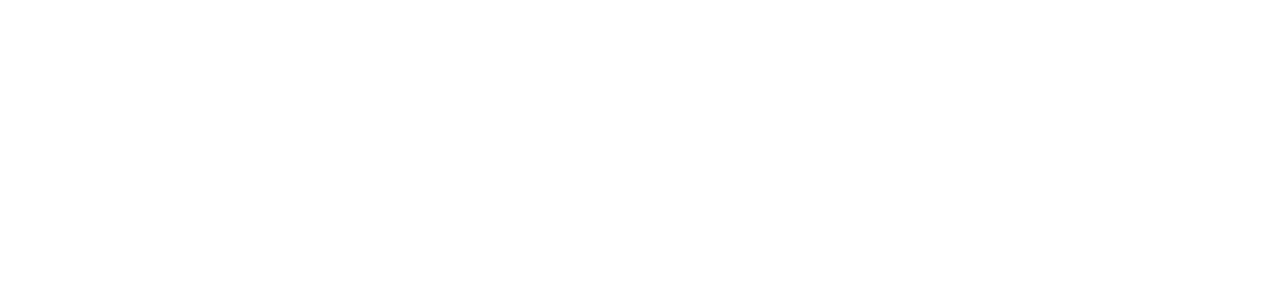
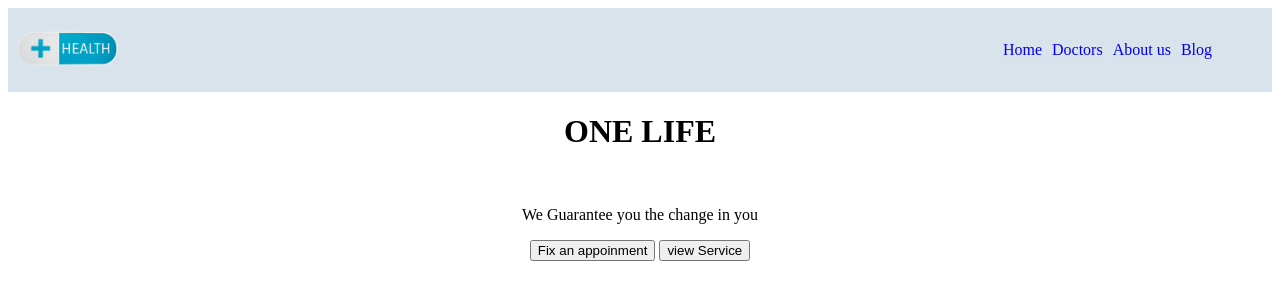
Before and after one commit to Habib3061998/medicall-project, a plain HTML site: page index.html in a window 1280 px wide. Drawn offline with Linux system fonts and the light colour scheme.

Commit message:
nav section

```diff
--- a/index.css
+++ b/index.css
@@ -0,0 +1,48 @@
+
+
+.menu-container{
+    display: flex;
+    text-align: center;
+    align-items: center;
+    justify-content: space-between;
+    background-color: rgb(216, 227, 236);
+
+}
+
+.logo1{
+
+}
+
+.logo{
+    width:120px;
+}
+
+
+nav >ul {
+      display: flex;
+      padding-right: 50px;
+}
+
+nav ul li{
+    list-style: none;
+    margin-right: 10px;
+
+}
+
+nav ul a{
+     text-decoration: none;
+}
+
+
+
+/* banner section*/
+
+.banner-info{
+text-align: center;
+
+
+}
+
+.banner-title{
+    color: red;
+}
--- a/index.html
+++ b/index.html
@@ -3,13 +3,70 @@
 <head>
     <meta charset="UTF-8">
     <meta name="viewport" content="width=device-width, initial-scale=1.0">
+    <link rel="stylesheet" href="index.css">
+    <title> medical project </title>
 
-    <title>Document</title>
+
 
 </head>
 
 
+
 <body>
+
+
+
+<header>
+
+   <!-- nav section -->
+
+   <div class="menu-container">
+
+    <div class="logo1">
+
+        <img class="logo" src="./health-medicine-medical-icon-removebg-preview.png" alt="">
+    </div>
+
+ <div >
+
+ <nav>
+
+ <ul>
+
+    <li> <a href="#">Home</li>
+    <li> <a href="#">Doctors</a></li>
+    <li> <a href="#"> About us </a></li>
+    <li> <a href="#"> Blog</a></li>
+
+ </ul>
+</div>
+ </nav>
+</div>
+
+
+<!-- banner section -->
+
+
+
+
+<div class="banner-section">
+
+
+    <div class="banner-info">
+
+        <h1 banner-title> ONE LIFE </h1>
+
+        <img src="" alt="">
+
+        <p class="banner-des"> We Guarantee you the change in you  </p>
+
+
+        <button class="btn-container"> Fix an appoinment </button>
+
+        <button> view Service</button>
+
+    </div>
+   </div>
 
 
 
@@ -21,8 +78,16 @@
 
 
 
+</header>
 
 
+
+
+
+
+<main>   </main>
+
+<footer>  </footer>
 
 
 
```
Also changed, not shown: health-medicine-medical-icon-removebg-preview.png (added).
